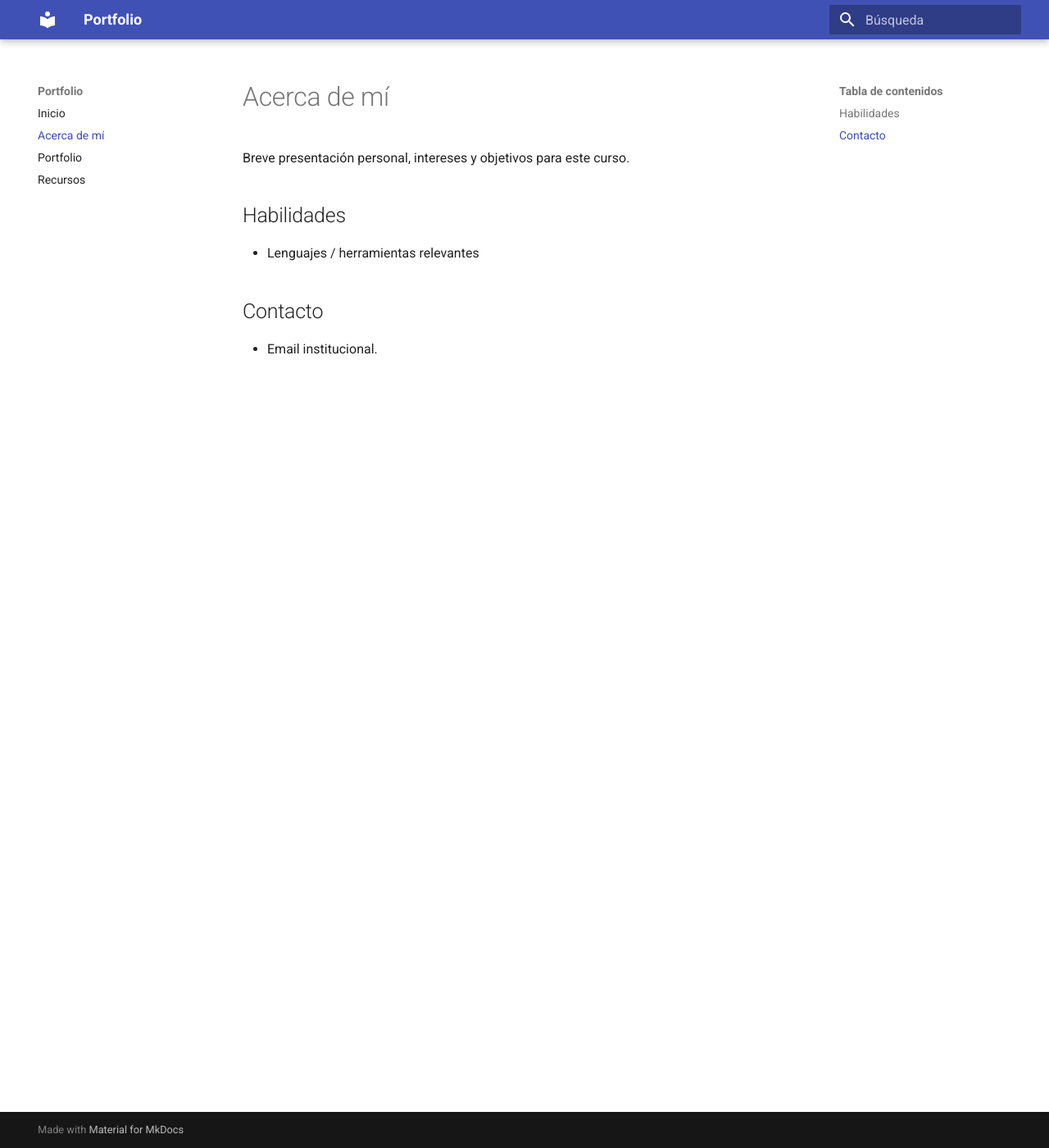
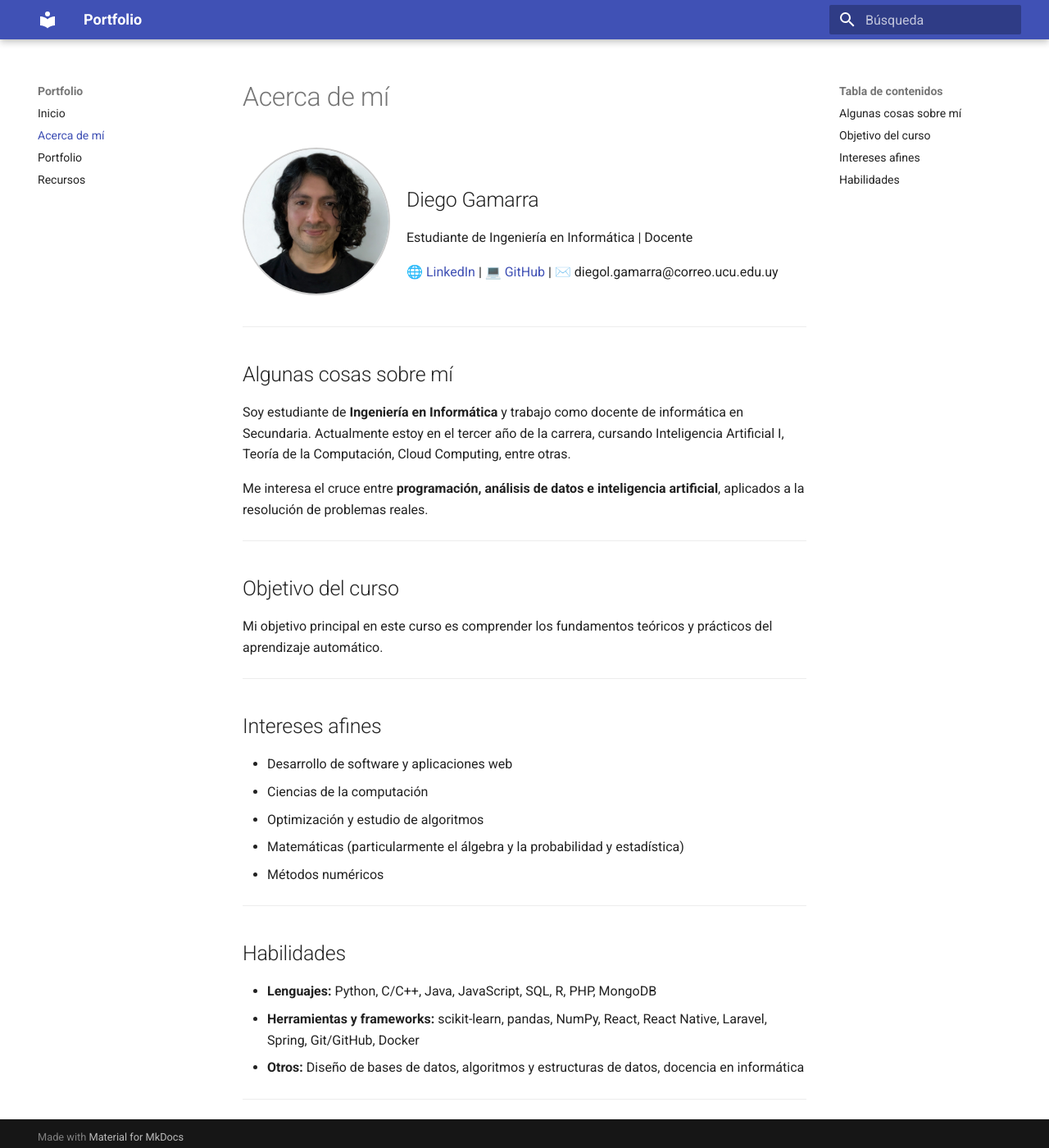
Before and after one commit to gamarradiego/ia-portfolio, an MkDocs documentation site: the page built from docs/acerca.md, in a window 1280 px wide and 1400 px high. Shown: the whole window at 82% size. Built offline with MkDocs 1.6.1 and Material for MkDocs 9.7.7, drawn with Linux system fonts in a browser that asks for light colours.

Commit message:
update about page content

```diff
--- a/docs/acerca.md
+++ b/docs/acerca.md
@@ -5,10 +5,53 @@ date: 2025-01-01
 
 # Acerca de mí
 
-Breve presentación personal, intereses y objetivos para este curso.
+<!-- Tarjeta personal -->
+<div style="display: flex; align-items: center; gap: 20px; margin-bottom: 30px;">
+
+  <img src="../img/profile.jpg" alt="Foto de perfil" width="180" style="border-radius: 50%; border: 2px solid #ccc;">
+
+  <div>
+    <h2>Diego Gamarra</h2>
+    <p>Estudiante de Ingeniería en Informática | Docente</p>
+    <p>
+      🌐 <a href="https://www.linkedin.com/in/diegogamarrariquelme/" target="_blank">LinkedIn</a> |
+      💻 <a href="https://github.com/gamarradiego" target="_blank">GitHub</a> |
+      ✉️ diegol.gamarra@correo.ucu.edu.uy
+    </p>
+  </div>
+
+</div>
+
+---
+
+## Algunas cosas sobre mí
+
+Soy estudiante de **Ingeniería en Informática** y trabajo como docente de informática en Secundaria. Actualmente estoy en el tercer año de la carrera, cursando Inteligencia Artificial I, Teoría de la Computación, Cloud Computing, entre otras.
+
+Me interesa el cruce entre **programación, análisis de datos e inteligencia artificial**, aplicados a la resolución de problemas reales.
+
+---
+
+## Objetivo del curso
+
+Mi objetivo principal en este curso es comprender los fundamentos teóricos y prácticos del aprendizaje automático.
+
+---
+
+## Intereses afines
+
+- Desarrollo de software y aplicaciones web
+- Ciencias de la computación
+- Optimización y estudio de algoritmos
+- Matemáticas (particularmente el álgebra y la probabilidad y estadística)
+- Métodos numéricos
+
+---
 
 ## Habilidades
-- Lenguajes / herramientas relevantes
 
-## Contacto
-- Email institucional.
+- **Lenguajes:** Python, C/C++, Java, JavaScript, SQL, R, PHP, MongoDB
+- **Herramientas y frameworks:** scikit-learn, pandas, NumPy, React, React Native, Laravel, Spring, Git/GitHub, Docker
+- **Otros:** Diseño de bases de datos, algoritmos y estructuras de datos, docencia en informática
+
+---
```
Also changed, not shown: docs/img/profile.jpg (added).
